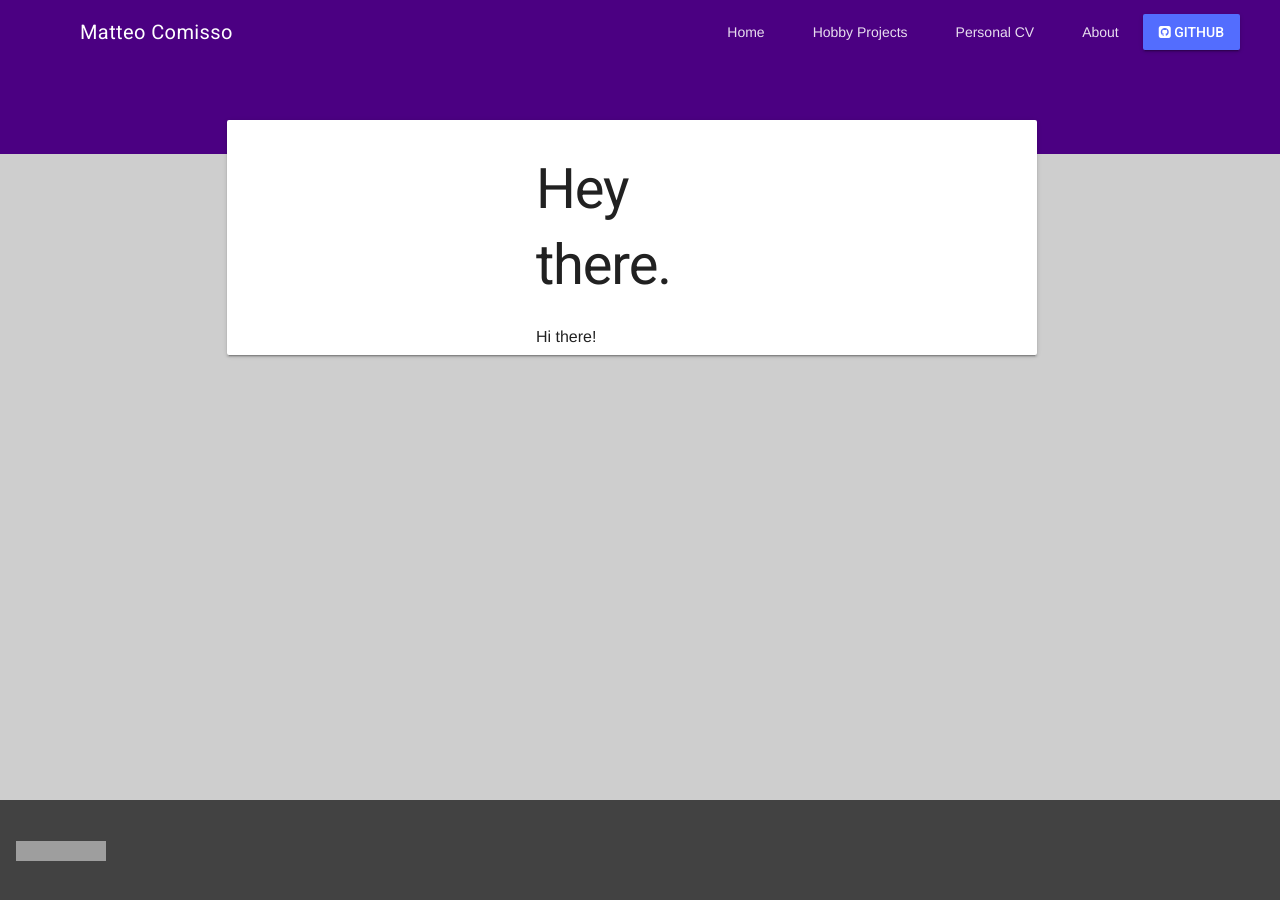
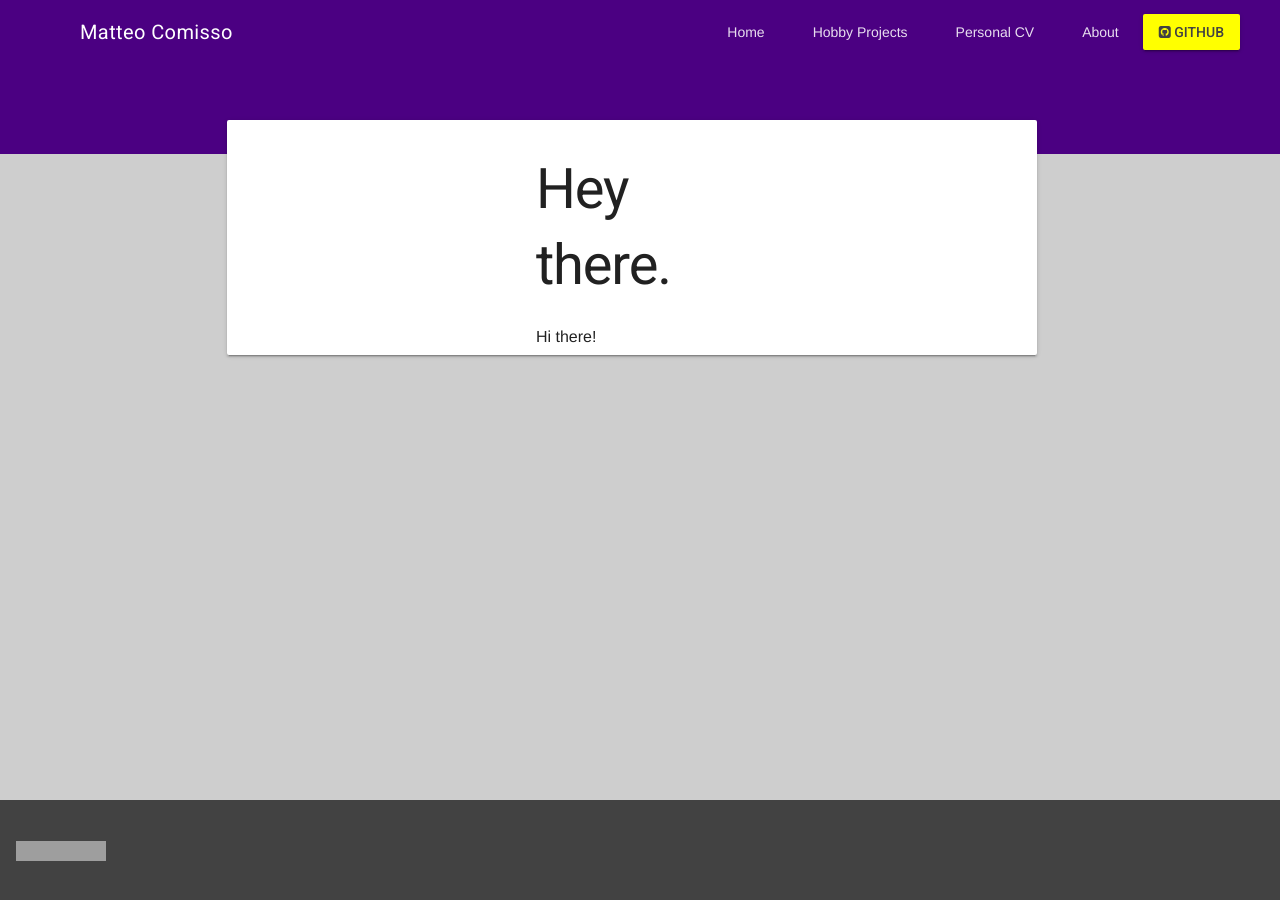
Before and after one commit to mcomisso/mcomisso.github.io, a Jekyll site: the page built from index.html, in a window 1280 px wide. Built offline with Jekyll 4.4.1, drawn with Linux system fonts in a browser that asks for light colours; nearby versions of some CDN libraries; grey boxes are pictures that could not be loaded.

Commit message:
Updated material

```diff
--- a/_includes/scripts.html
+++ b/_includes/scripts.html
@@ -1,3 +1,3 @@
 <!-- Add this at the end of the page for performance++ -->
-<script defer src="https://code.getmdl.io/1.1.0/material.min.js"></script>
+<script defer src="https://code.getmdl.io/1.1.1/material.min.js"></script>
 {% include google_analytics.html %}
--- a/_includes/styles.html
+++ b/_includes/styles.html
@@ -1,6 +1,7 @@
 <!-- Material design lite by Google. See it here: https://www.getmdl.io -->
 <link rel="stylesheet" href="https://fonts.googleapis.com/icon?family=Material+Icons" />
-<link rel="stylesheet" href="https://code.getmdl.io/1.1.0/material.deep_orange-indigo.min.css" />
+<!-- <link rel="stylesheet" href="https://code.getmdl.io/1.1.1/material.deep_orange-indigo.min.css" /> -->
+<link rel="stylesheet" href="https://code.getmdl.io/1.1.1/material.teal-yellow.min.css" />
 <link rel="stylesheet" href="http://fonts.googleapis.com/css?family=Roboto:300,400,500,700" type="text/css" />
 
 <!-- Font Awesome! https://fortawesome.github.io -->
```
